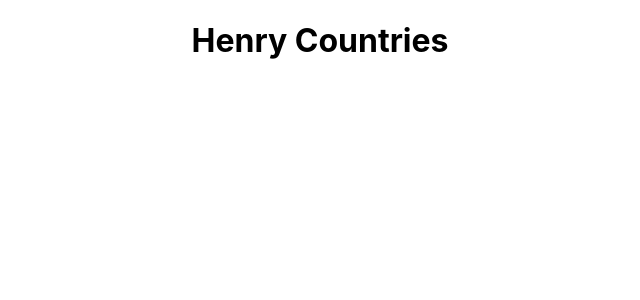
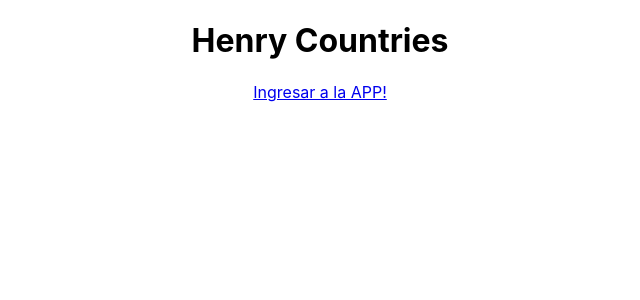
Before and after one commit to sebastianacunam/PI-Countries, a React (Create React App) app in the folder client/: page / in a window 1280 px wide. Shown: the top 300 px of the page, without its empty margins (320-960 px from the left). Built offline with nearby package versions, Linux system fonts and the light colour scheme.

Commit message:
algo del frontxd

```diff
--- a/client/src/App.js
+++ b/client/src/App.js
@@ -4,6 +4,7 @@ function App() {
   return (
     <div className="App">
       <h1>Henry Countries</h1>
+      <a href="http://localhost:3000/countries">Ingresar a la APP! </a>
     </div>
   );
 }
```
